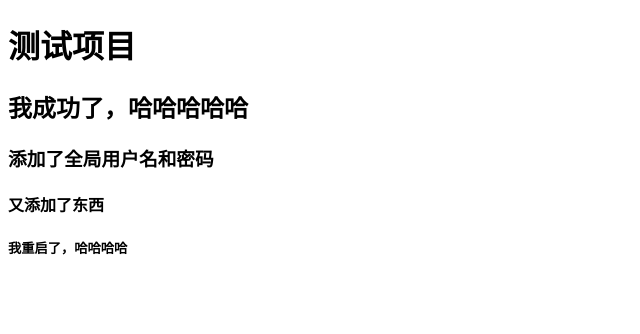
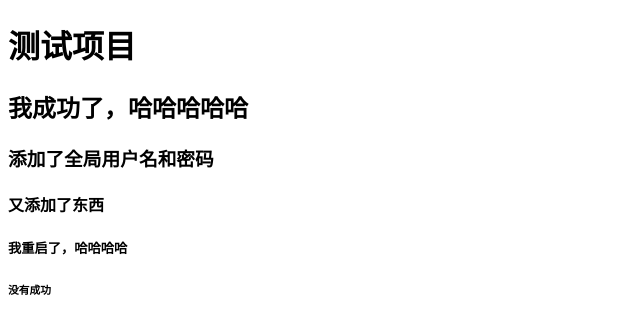
Before and after one commit to geyan-one/newApp, a plain HTML site: page index.html in a window 1280 px wide. Shown: the full height of the page, 0-640 px from the left. Drawn offline with Linux system fonts and the light colour scheme.

Commit message:
没有成功

```diff
--- a/index.html
+++ b/index.html
@@ -11,6 +11,7 @@
     <h3>添加了全局用户名和密码</h3>
     <h4>又添加了东西</h4>
     <h5>我重启了，哈哈哈哈</h5>
+    <h6>没有成功</h6>
 
 </body>
 </html>
```
